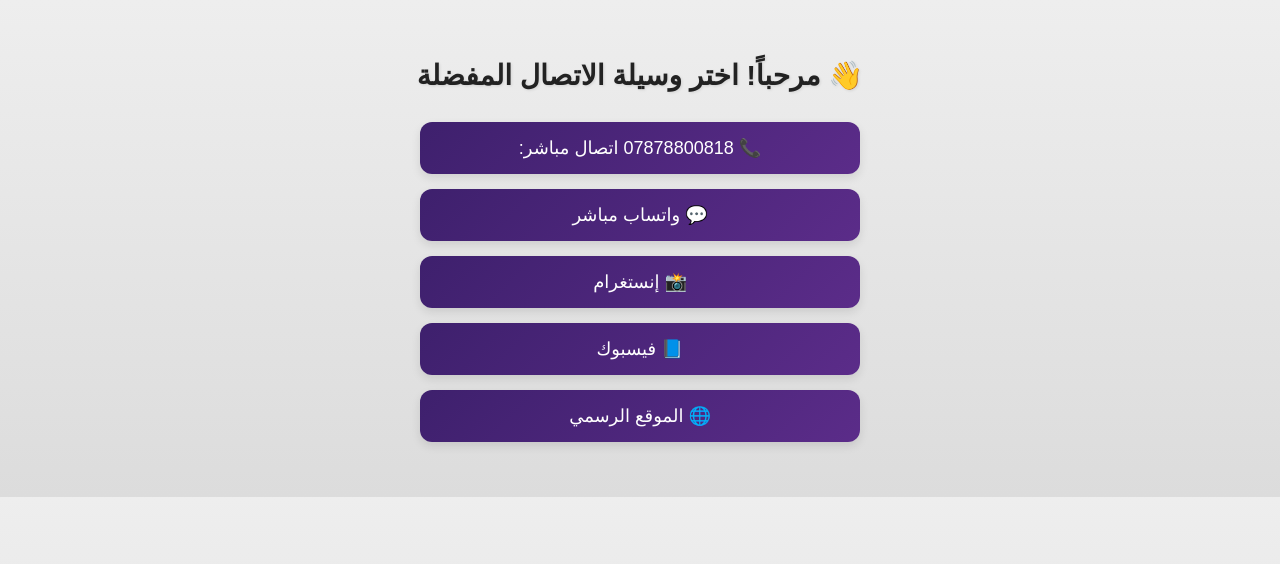
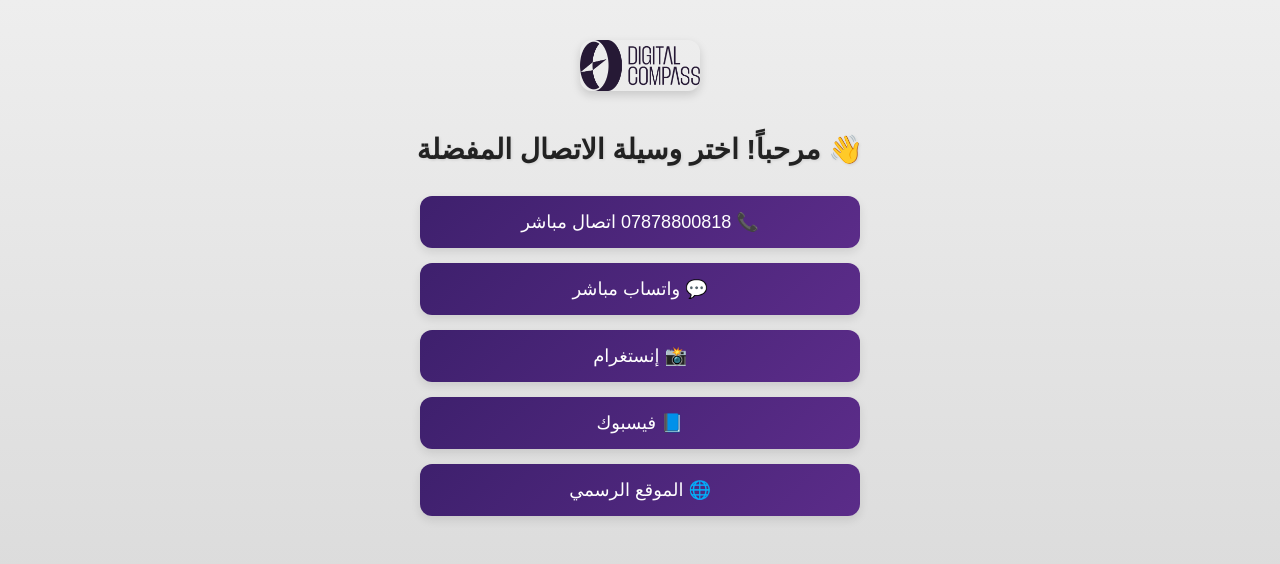
Before and after one commit to nabeelnasser2025/DcLinks, a plain HTML site: page index.html in a window 1280 px wide. Drawn offline with Linux system fonts and the light colour scheme.

Commit message:
Update index.html

```diff
--- a/index.html
+++ b/index.html
@@ -11,6 +11,14 @@
       text-align: center;
       padding: 40px 20px;
       margin: 0;
+    }
+
+    img.logo {
+      width: 120px;
+      height: auto;
+      margin-bottom: 20px;
+      border-radius: 12px;
+      box-shadow: 0 4px 10px rgba(0,0,0,0.15);
     }
 
     h1 {
@@ -46,9 +54,12 @@
   </style>
 </head>
 <body>
+  <!-- شعار -->
+  <img src="Asset 1.png" alt="Logo" class="logo">
+
   <h1>👋 مرحباً! اختر وسيلة الاتصال المفضلة</h1>
 
-  <a class="btn" href="tel:07878800818">📞 07878800818 اتصال مباشر: </a>
+  <a class="btn" href="tel:07878800818">📞 07878800818 اتصال مباشر</a>
   <a class="btn" href="https://wa.me/9647878800818">💬 واتساب مباشر</a>
   <a class="btn" href="https://www.instagram.com/yourpage">📸 إنستغرام</a>
   <a class="btn" href="https://www.facebook.com/yourpage">📘 فيسبوك</a>
```
